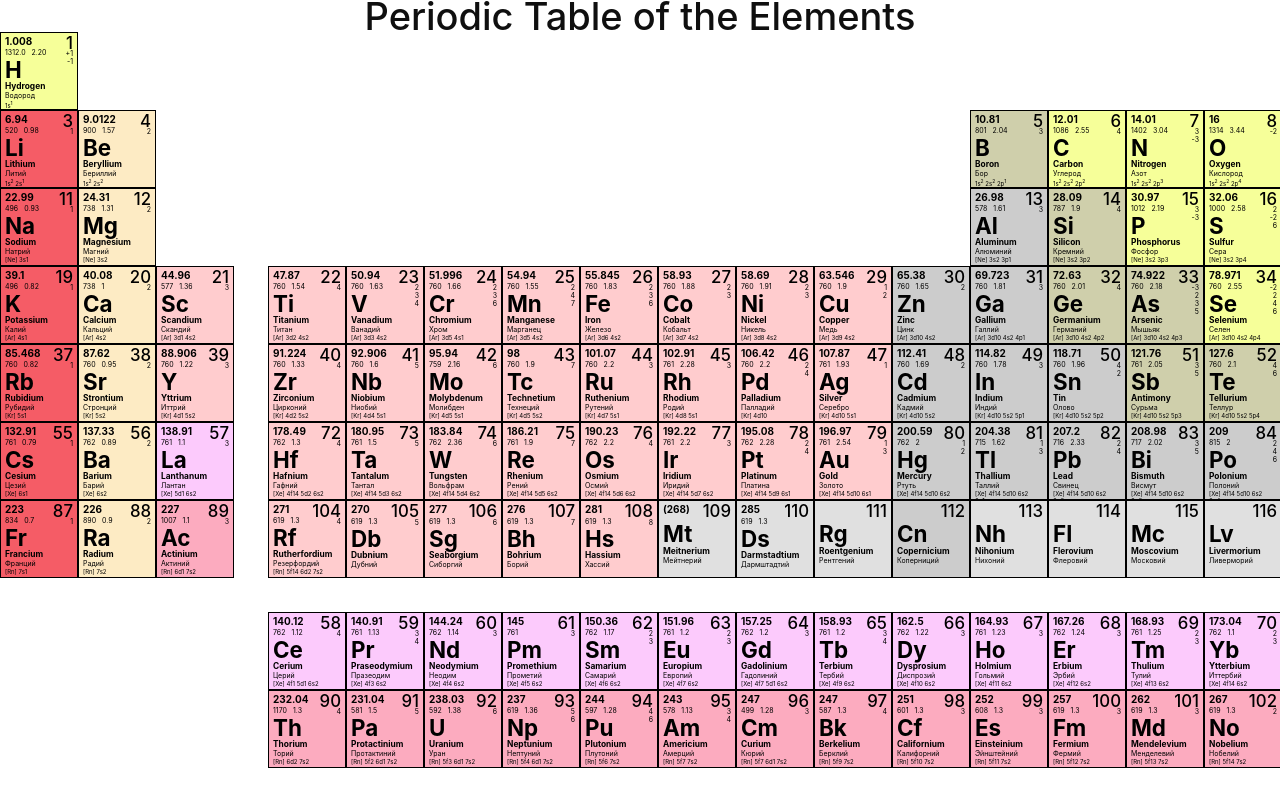
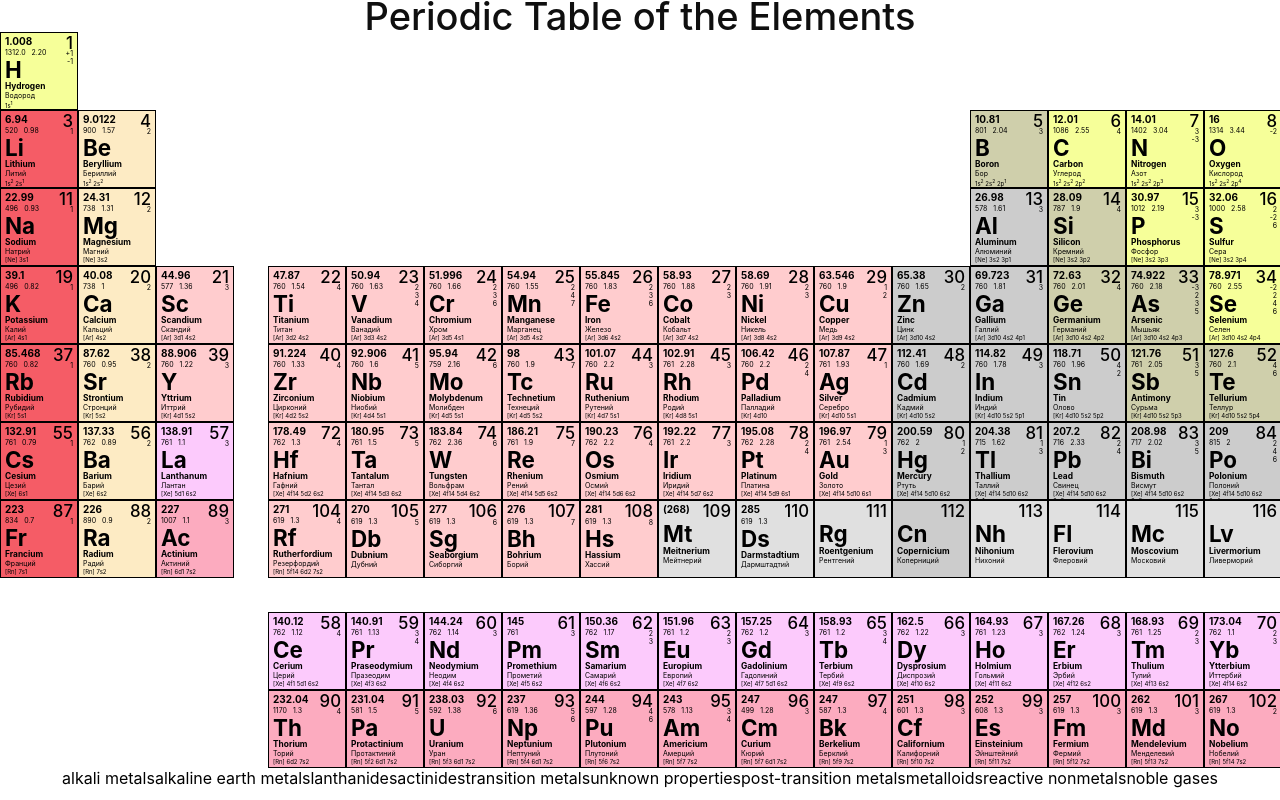
Before and after one commit to cyberkesa/Mendeleev, a React (Create React App) app: page / in a window 1280 px wide. Shown: the top 800 px of the page. Built offline with nearby package versions, Linux system fonts and the light colour scheme.

Commit message:
Add Colors text

```diff
--- a/src/components/Colors.js
+++ b/src/components/Colors.js
@@ -1,5 +1,40 @@
 import React, { useState } from "react";
+import "../Element.css";
 
-const Colors = () => {};
+const Colors = () => {
+  return (
+    <div className="colors-table">
+      <span className="q-alkali-metals"></span>
+      <span className="alkali-metals">alkali metals</span>
+
+      <span className="q-alkaline"></span>
+      <span className="alkaline">alkaline earth metals</span>
+
+      <span className="q-lanthanides"></span>
+      <span className="lanthanides">lanthanides</span>
+
+      <span className="q-actinides"></span>
+      <span className="actinides">actinides</span>
+
+      <span className="q-actinides"></span>
+      <span className="actinides">transition metals</span>
+
+      <span className="q-unknown"></span>
+      <span className="unknown">unknown properties</span>
+
+      <span className="q-post"></span>
+      <span className="post">post-transition metals</span>
+
+      <span className="q-metalloids"></span>
+      <span className="metalloids">metalloids</span>
+
+      <span className="q-reactive"></span>
+      <span className="reactive">reactive nonmetals</span>
+
+      <span className="q-noble"></span>
+      <span className="noble">noble gases</span>
+    </div>
+  );
+};
 
 export default Colors;
```
